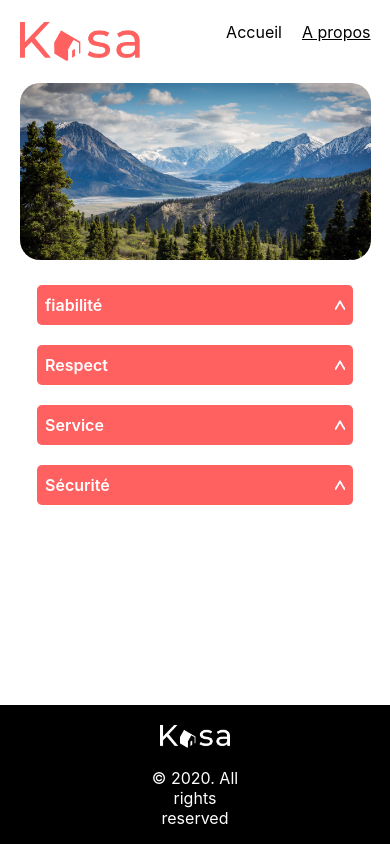
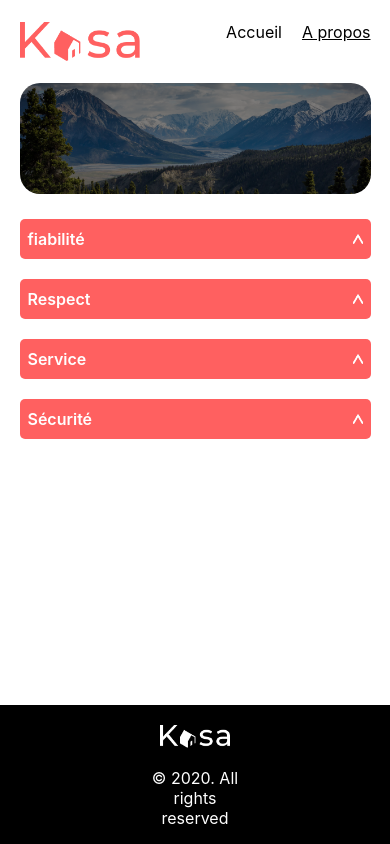
Before and after one commit to ZIANIHIBA/Kasa, a React (Create React App) app in the folder my-app/: page /Apropos in a window 390 px wide. Built offline with nearby package versions, Linux system fonts and the light colour scheme.

Commit message:
changer la largeur colapse

```diff
--- a/my-app/src/App.css
+++ b/my-app/src/App.css
@@ -291,6 +291,8 @@ a {
   object-fit: cover;
   margin-left: auto;
   margin-right: auto;
+  filter: brightness(50%);
+
 }
 .colapseapropos {
   display: flex;
@@ -348,8 +350,27 @@ a {
     display: flex;
     overflow-x: auto;
   }
+ .colapseapropos{
+  width: 100%;
+ }
+ .posts{
+ padding: 0;
+ }
+ .imgapropos{
+  height: 111px;
+ }
 
-  /* .titre h1{
-  font-size: 18px;
-} */
+
+  .titre h1{
+  font-size: 20px;
+  margin-left: 20px;
+
+
+
 }
+
+.titre{
+  text-align: left;
+
+}
+}
--- a/my-app/src/components/Collapse.js
+++ b/my-app/src/components/Collapse.js
@@ -1,6 +1,5 @@
 import expande_arrow from "../images/expande_arrow.png";
 import { useState } from "react";
-
 import "../App.css";
 
 export default function Collapse({ title, content }) {
--- a/my-app/src/pages/Home.js
+++ b/my-app/src/pages/Home.js
@@ -4,7 +4,7 @@ import datas from "../data/logements.json";
 import "../App.css";
 import { Link } from "react-router-dom";
 
-export default function Accueil() {
+export default function Home() {
   const logements = datas.map((data) => {
     return (
       <Link to={`/Logement/${data.id}`} className="post" key={data.id}>
--- a/my-app/src/pages/Logement.js
+++ b/my-app/src/pages/Logement.js
@@ -22,7 +22,6 @@ export default function Logement() {
           <p>{logement.location} </p>
           <Tags className="ratingtag" tagtitle={logement.tags} />
         </div>
-
         <div className="Host">
           <div className="Hostname">
             <p>{logement.host.name}</p>
```
Also changed, not shown: my-app/src/components/Tags.js (renamed from my-app/src/components/Tags.jsx).
